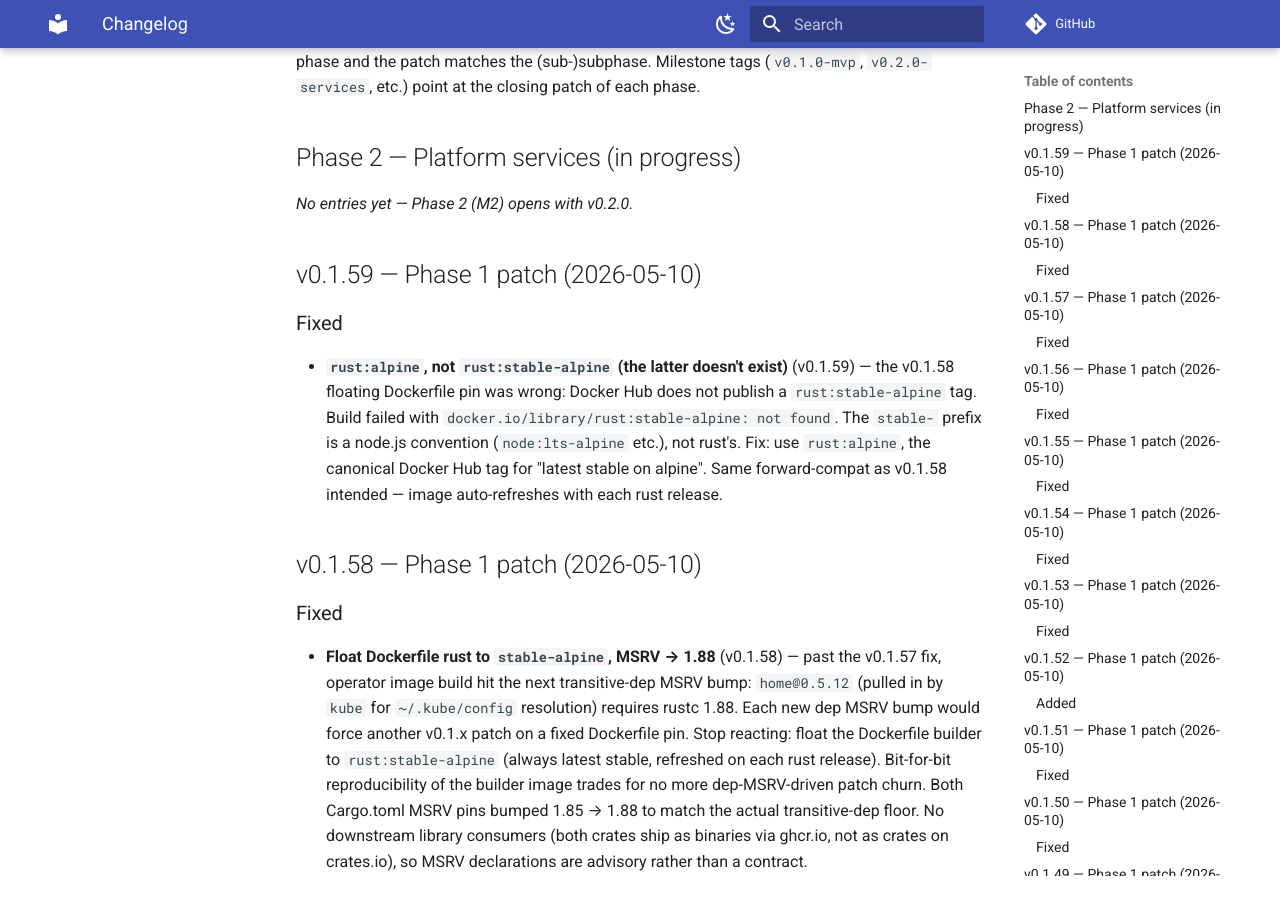
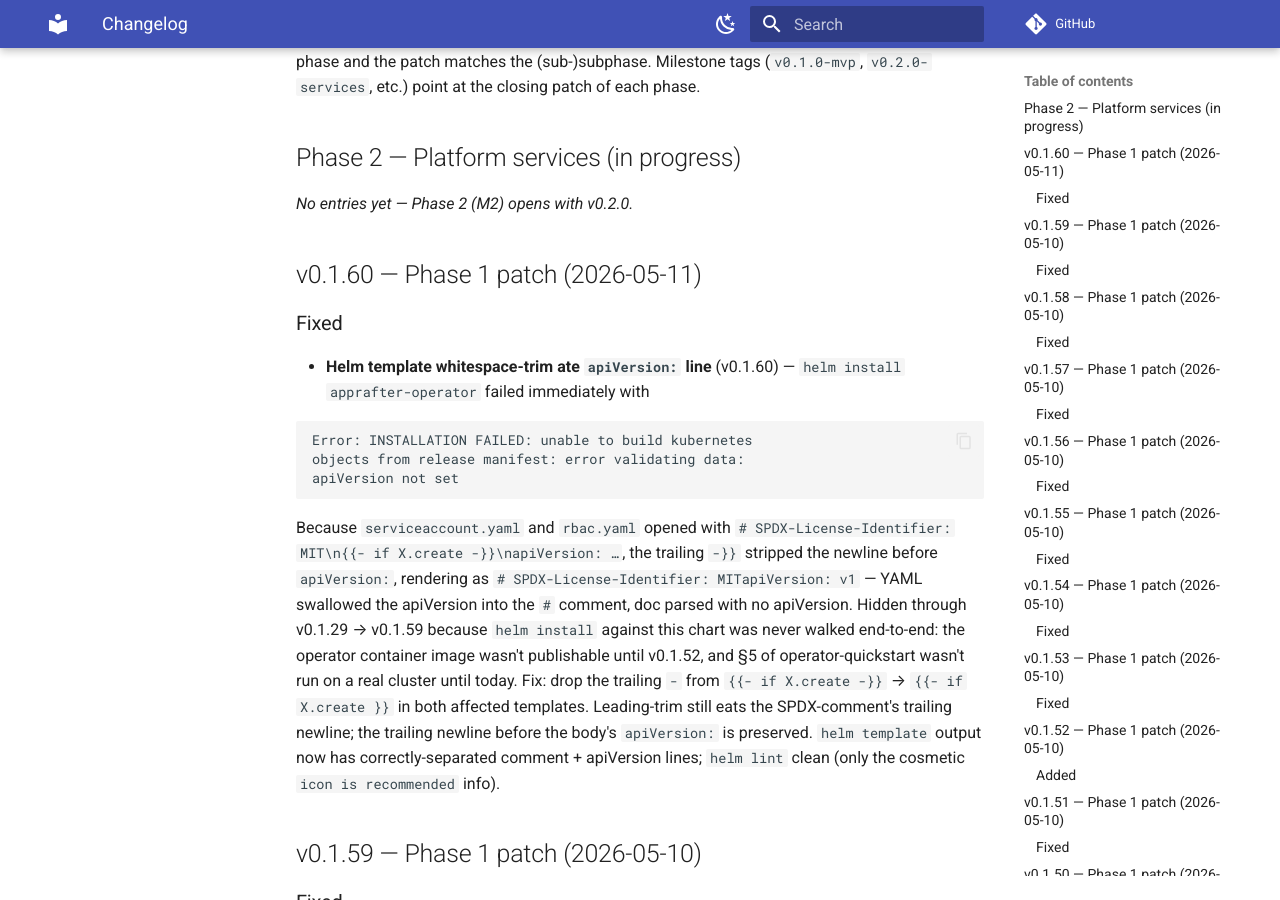
Before and after one commit to AppRafter/apprafter, an MkDocs documentation site: the page built from docs/changelog/UNRELEASED.md, in a window 1280 px wide and 900 px high, scrolled down 230 px. Built offline with MkDocs 1.6.1 and Material for MkDocs 9.7.7, drawn with Linux system fonts in a browser that asks for light colours; comment, search, counter and statistics services are not loaded.

Commit message:
docs(changelog): v0.1.60 — helm template whitespace trim fix
Co-Authored-By: Claude Opus 4.7 (1M context) <noreply@anthropic.com>

````diff
--- a/docs/changelog/UNRELEASED.md
+++ b/docs/changelog/UNRELEASED.md
@@ -10,6 +10,38 @@ patch of each phase.
 ## Phase 2 — Platform services (in progress)
 
 _No entries yet — Phase 2 (M2) opens with v0.2.0._
+
+## v0.1.60 — Phase 1 patch (2026-05-11)
+
+### Fixed
+
+- **Helm template whitespace-trim ate `apiVersion:` line**
+  (v0.1.60) — `helm install apprafter-operator` failed
+  immediately with
+
+  ```
+  Error: INSTALLATION FAILED: unable to build kubernetes
+  objects from release manifest: error validating data:
+  apiVersion not set
+  ```
+
+  Because `serviceaccount.yaml` and `rbac.yaml` opened with
+  `# SPDX-License-Identifier: MIT\n{{- if X.create -}}\napiVersion:
+  …`, the trailing `-}}` stripped the newline before
+  `apiVersion:`, rendering as
+  `# SPDX-License-Identifier: MITapiVersion: v1` — YAML
+  swallowed the apiVersion into the `#` comment, doc parsed
+  with no apiVersion. Hidden through v0.1.29 → v0.1.59 because
+  `helm install` against this chart was never walked
+  end-to-end: the operator container image wasn't publishable
+  until v0.1.52, and §5 of operator-quickstart wasn't run on a
+  real cluster until today. Fix: drop the trailing `-` from
+  `{{- if X.create -}}` → `{{- if X.create }}` in both
+  affected templates. Leading-trim still eats the SPDX-comment's
+  trailing newline; the trailing newline before the body's
+  `apiVersion:` is preserved. `helm template` output now has
+  correctly-separated comment + apiVersion lines; `helm lint`
+  clean (only the cosmetic `icon is recommended` info).
 
 ## v0.1.59 — Phase 1 patch (2026-05-10)
 
````
Also changed, not shown: plan.md (+1 -0 lines).
